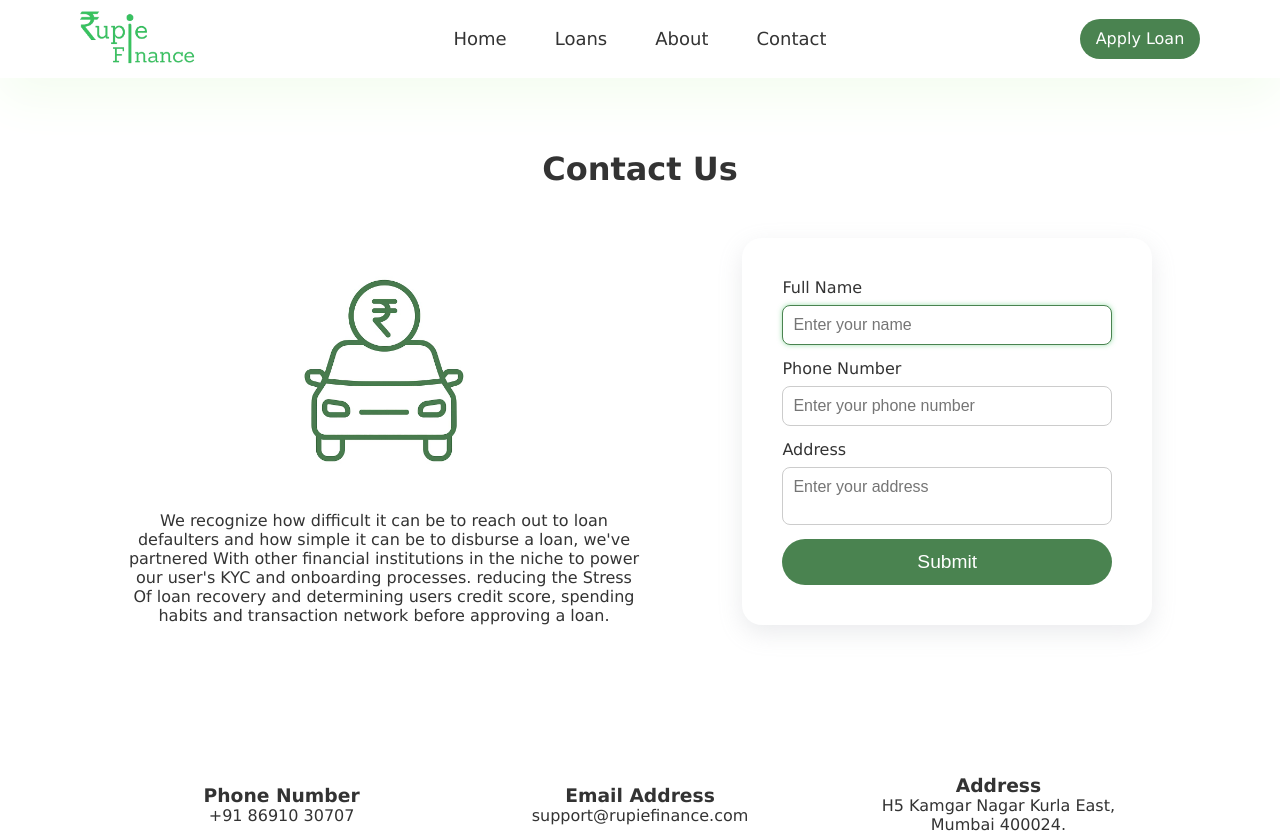
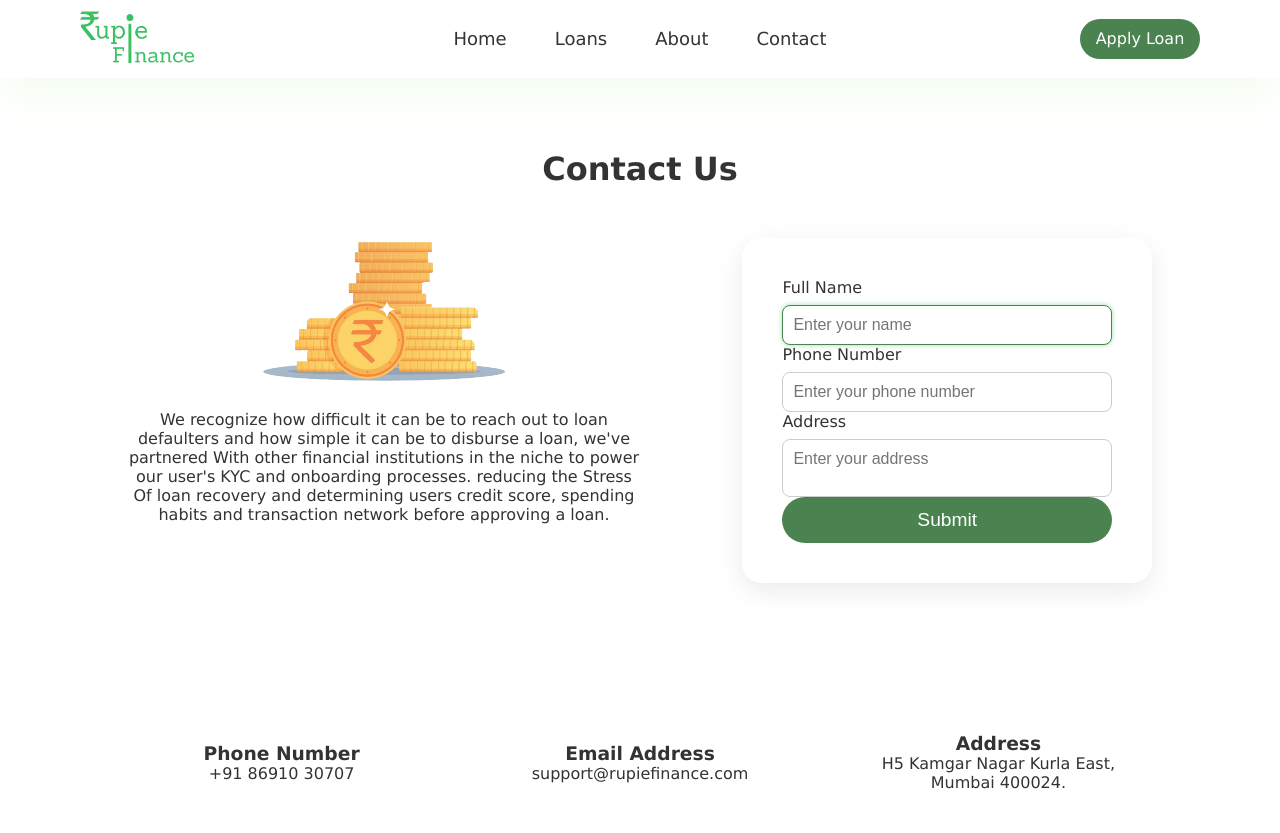
Before and after one commit to balotiyash/rupie-finance-next, a Next.js app: page /contact in a window 1280 px wide. Shown: the top 833 px of the page. Built offline with nearby package versions, Linux system fonts and the light colour scheme.

Commit message:
Image change in contact us page

```diff
--- a/src/app/contact/page.module.css
+++ b/src/app/contact/page.module.css
@@ -32,8 +32,9 @@
     text-align: center;
 }
 
-.carLoanImage {
-    width: 80%;
+.moneyImage {
+    width: 50%;
+    margin-bottom: 5%;
 }
 
 .rightSide {
--- a/src/app/contact/page.tsx
+++ b/src/app/contact/page.tsx
@@ -71,7 +71,7 @@ const page = () => {
                 {/* Left Side */}
                 <div className={styles.leftSide}>
                     {/* Car Loan Image */}
-                    <img src="/images/vehicle-loan.png" alt="Car Loan" className={styles.carLoanImage} />
+                    <img src="/images/money.png" alt="Car Loan" className={styles.moneyImage} />
 
                     {/* Description */}
                     <p>We recognize how difficult it can be to reach out to loan defaulters and how simple it can be to disburse a loan, we've partnered With other financial institutions in the niche to power our user's KYC and onboarding processes. reducing the Stress Of loan recovery and determining users credit score, spending habits and transaction network before approving a loan.</p>
```
Also changed, not shown: public/images/money.png (added).
